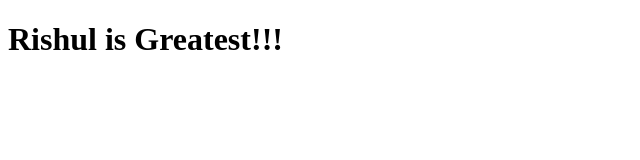
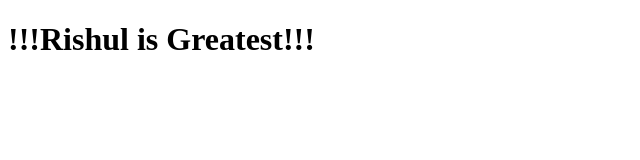
Before and after one commit to RishulVerma/Test, a plain HTML site: page monuments.html in a window 1280 px wide. Shown: the whole page, without its empty margins (0-640 px from the left). Drawn offline with Linux system fonts and the light colour scheme.

```diff
--- a/monuments.html
+++ b/monuments.html
@@ -6,6 +6,6 @@
     <title>Document</title>
 </head>
 <body>
-    <h1>Rishul is Greatest!!!</h1>
+    <h1>!!!Rishul is Greatest!!!</h1>
 </body>
 </html>
```
